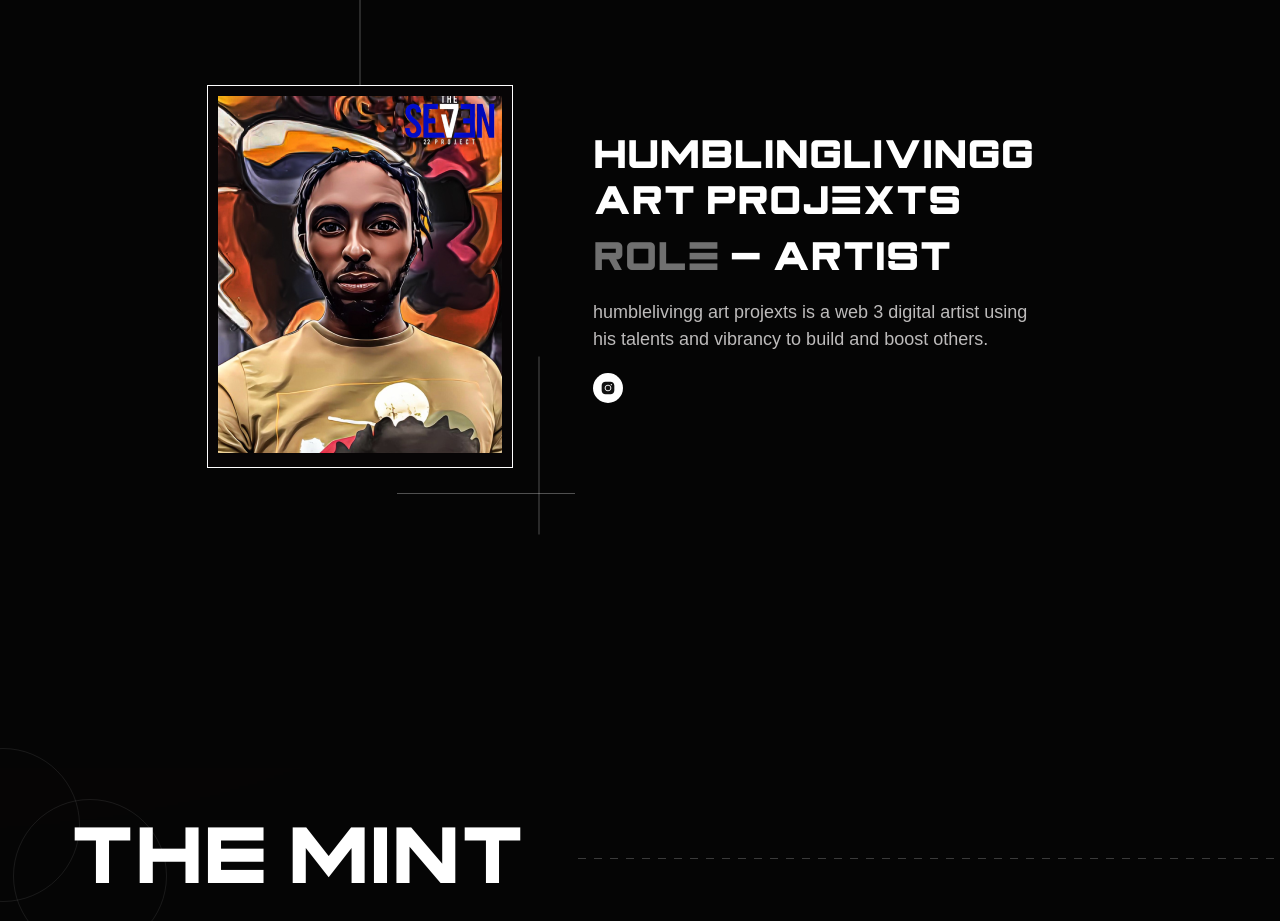
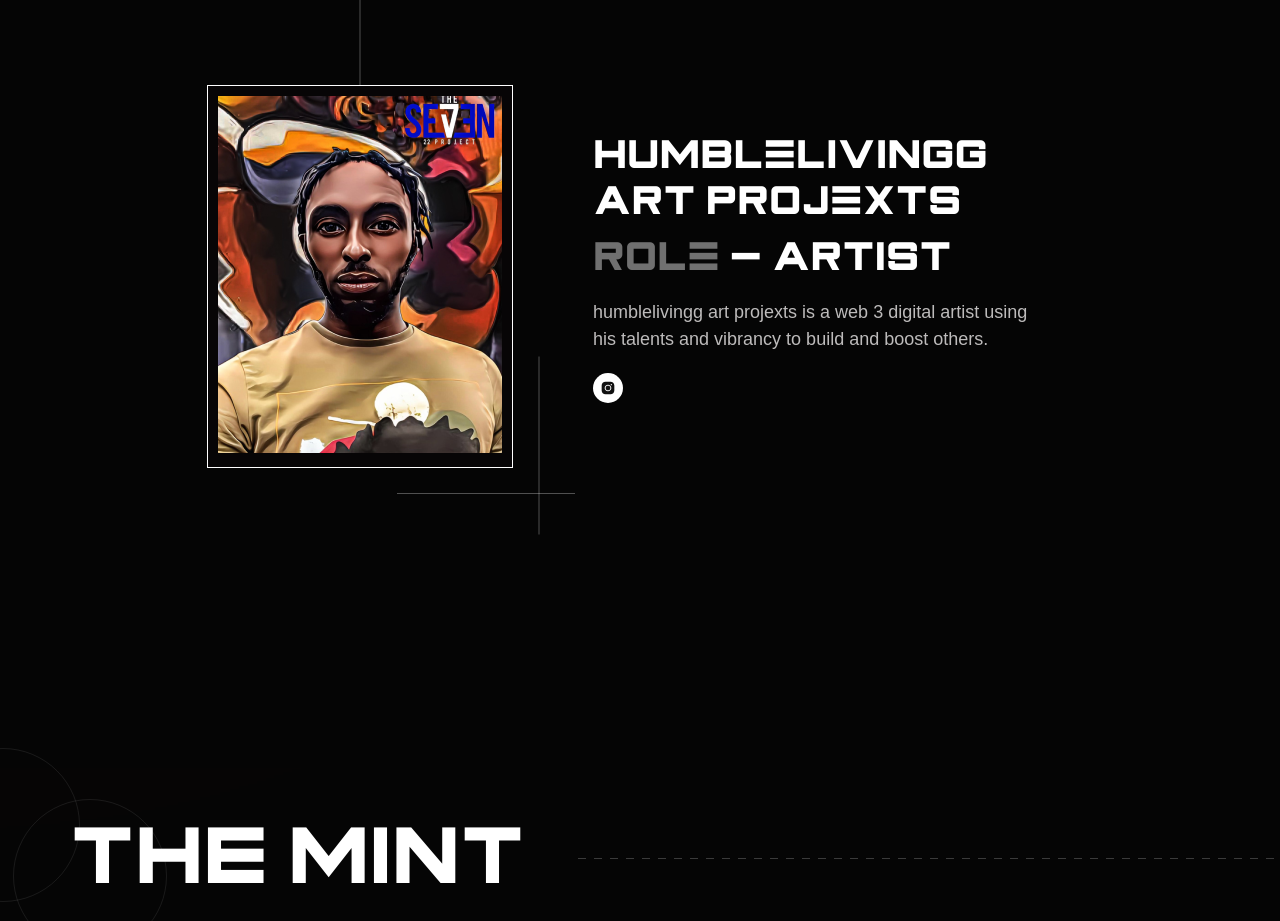
Before and after one commit to Geller99/Seven22, a React (Create React App) app: page / in a window 1280 px wide. Shown: the part 8780-9701 px from the top of the page. Built offline with nearby package versions, Linux system fonts and the light colour scheme; no server answers; a web font is replaced by a local one.

Commit message:
Fixed artist name LOL

```diff
--- a/src/components/Team/TeamCard.js
+++ b/src/components/Team/TeamCard.js
@@ -105,7 +105,7 @@ const TeamCard = () => {
                 </div>
                 <div className="right-container">
                     <div className="heading">
-                        <h3>Humblinglivingg Art projexts</h3>
+                        <h3>Humblelivingg Art Projexts</h3>
                         <h3> <span>Role </span>  - ARTIST</h3>
                     </div>
                     <div className="desc">
```
